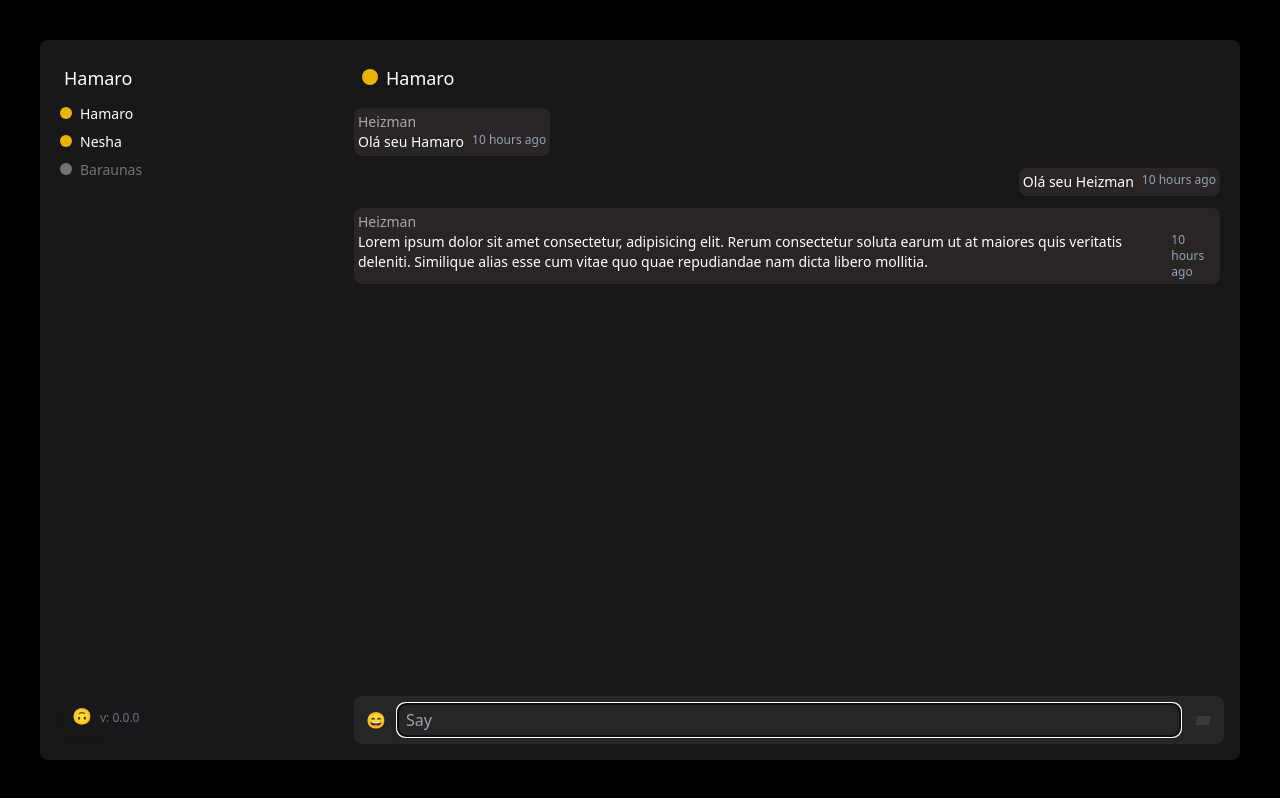
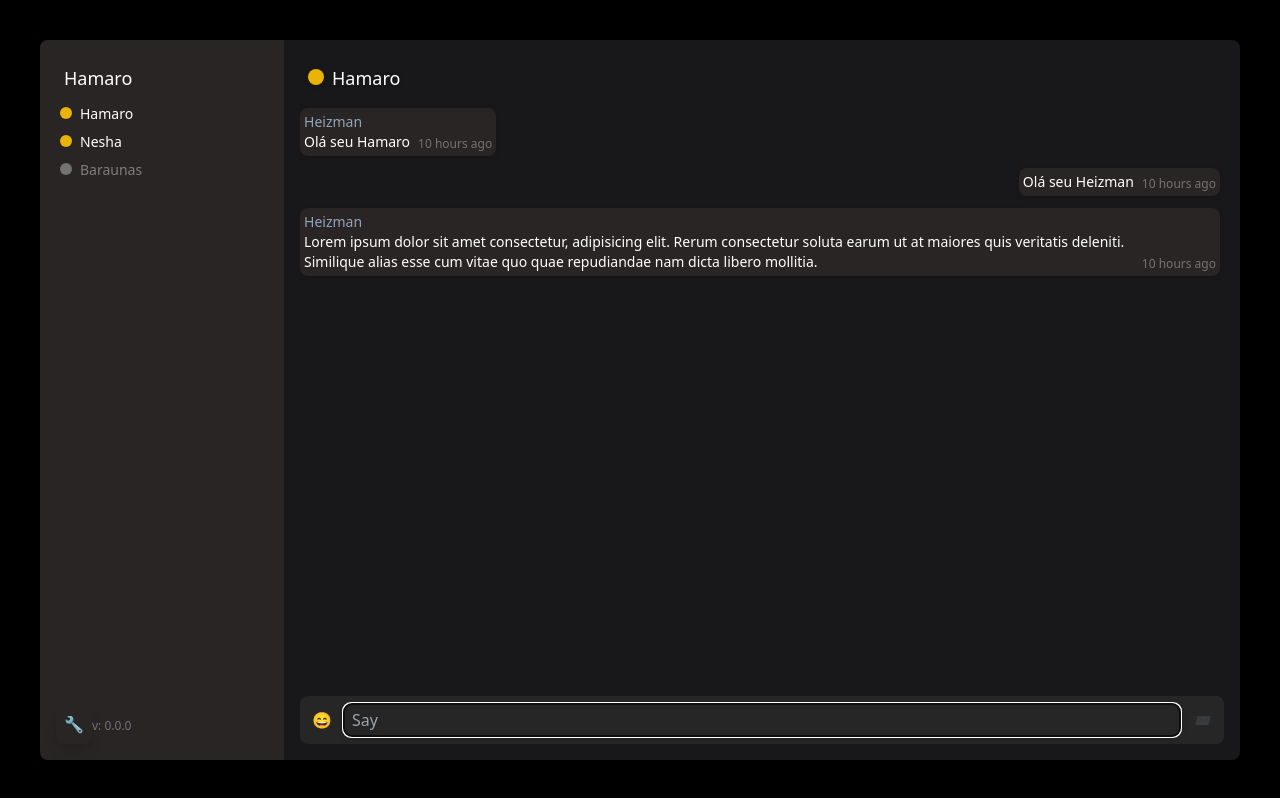
Before and after one commit to leandroaphermes/chat-soketi-adonisjs, a React (Vite) app in the folder frontend/: page / in a window 1280 px wide. Built offline with nearby package versions, Linux system fonts and the light colour scheme.

Commit message:
mini alterações de layout

```diff
--- a/frontend/src/App.tsx
+++ b/frontend/src/App.tsx
@@ -6,11 +6,11 @@ import MenuAside from "./components/MenuAside";
 export default function App() {
   return (
     <div className="h-full flex justify-center items-center p-10">
-      <div className="flex justify-center items-stretch gap-2 w-full h-full rounded bg-zinc-900 p-4">
-        <div className="w-3/12 :w-[300]">
+      <div className="flex justify-center items-stretch w-full h-full rounded bg-zinc-900">
+        <div className="w-1/4  p-4 bg-stone-800 rounded-l rounded-bl">
           <MenuAside />
         </div>
-        <div className="w-9/12">
+        <div className="w-full p-4">
           <ChatContainer />
         </div>
       </div>
--- a/frontend/src/components/DateString/index.tsx
+++ b/frontend/src/components/DateString/index.tsx
@@ -10,12 +10,10 @@ export default function DateString({ date }: DateStringProps) {
   const relative = date ? dateInstace.toRelative() : "";
   const displayTitle = date ? dateInstace.toString() : "";
 
-  console.log(dateInstace, date);
-
   return (
     <time
       dateTime={displayTitle}
-      className="text-slate-400 text-xs align-bottom"
+      className="text-neutral-500 text-xs align-bottom self-end whitespace-nowrap"
     >
       {relative}
     </time>
--- a/frontend/src/components/MenuAside/index.tsx
+++ b/frontend/src/components/MenuAside/index.tsx
@@ -10,12 +10,12 @@ export default function MenuAside() {
       <div className="flex-1 overflow-x-auto">
         <FriendsList />
       </div>
-      <div className="p-2">
+      <div>
         <button
           title="Settings"
           className="p-2 shadow-lg hover:bg-stone-800 rounded"
         >
-          🙃
+          🔧
         </button>
         <span className="text-zinc-500 text-xs" title="Versão">
           v: 0.0.0
--- a/frontend/src/components/MessageContainer/index.tsx
+++ b/frontend/src/components/MessageContainer/index.tsx
@@ -19,9 +19,7 @@ export default function MessageContainer({
 }: MessageContainerProps) {
   return (
     <div className="inline-flex flex-col p-1 drop-shadow bg-stone-800 rounded-lg">
-      {!ownerSend && (
-        <span className="text-white text-opacity-60">{userName}</span>
-      )}
+      {!ownerSend && <span className="text-slate-400">{userName}</span>}
       <div className="flex gap-2 flex-wrap md:flex-nowrap">
         <p>{message}</p>
         <DateString date={timestamp} />
```
